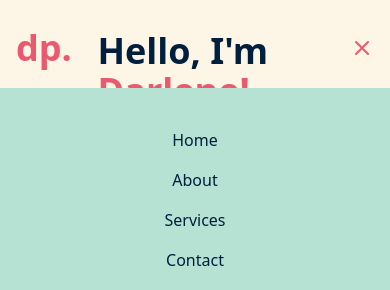
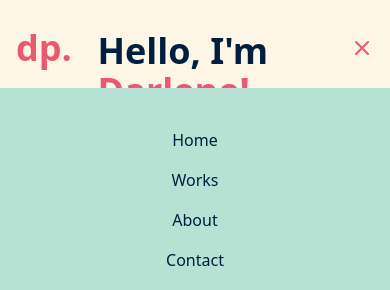
Before and after one commit to dqperez/portfolio-website, a React (Vite) app: page / in a window 390 px wide. Both pictures are taken after a click on the button 362 px from the left and 48 px from the top of the page. Shown: the top 290 px of the page. Built offline with nearby package versions, Linux system fonts and the light colour scheme.

Commit message:
fix: Correct nav headers in small screens

```diff
--- a/src/components/NavBar.jsx
+++ b/src/components/NavBar.jsx
@@ -40,10 +40,10 @@ const NavBar = () => {
 
             <div className={`${isOpen ? 'block' : 'hidden'} md:hidden`}>
                 <div className="bg-button flex flex-col items-center w-screen mt-6 py-8">
-                    <a href="#" className="block text-subtitles hover:text-header px-3 py-2 rounded-md text-base font-medium">Home</a>
-                    <a href="#" className="block text-subtitles hover:text-header px-3 py-2 rounded-md text-base font-medium">About</a>
-                    <a href="#" className="block text-subtitles hover:text-header px-3 py-2 rounded-md text-base font-medium">Services</a>
-                    <a href="#" className="block text-subtitles hover:text-header px-3 py-2 rounded-md text-base font-medium">Contact</a>
+                    <a href="/" className="block text-subtitles hover:text-header px-3 py-2 rounded-md text-base font-medium">Home</a>
+                    <a href="/works" className="block text-subtitles hover:text-header px-3 py-2 rounded-md text-base font-medium">Works</a>
+                    <a href="/about" className="block text-subtitles hover:text-header px-3 py-2 rounded-md text-base font-medium">About</a>
+                    <a href="/contact" className="block text-subtitles hover:text-header px-3 py-2 rounded-md text-base font-medium">Contact</a>
                 </div>
             </div>
 
--- a/src/pages/ContactPage.jsx
+++ b/src/pages/ContactPage.jsx
@@ -7,7 +7,7 @@ const ContactPage = () => {
             <div className="flex items-end h-screen">
                 <div className="flex flex-col p-20 lg:p-72 lg:ml-20">
                     <h5 class="text-4xl font-bold leading-tight py-4 text-header">Get in touch!</h5>
-                    <p className="w-1/2 ">
+                    <p className="w-1/2 text-subtitles">
                         Lorem ipsum dolor sit amet. Aut voluptas galisum sit beatae excepturi qui dolorem possimus non repellat tenetur quo quia sequi et vitae incidunt. Quo aspernatur omnis ut similique vero qui architecto sint?
                     </p>
                     <div className="flex flex-row py-2 gap-3">
```
